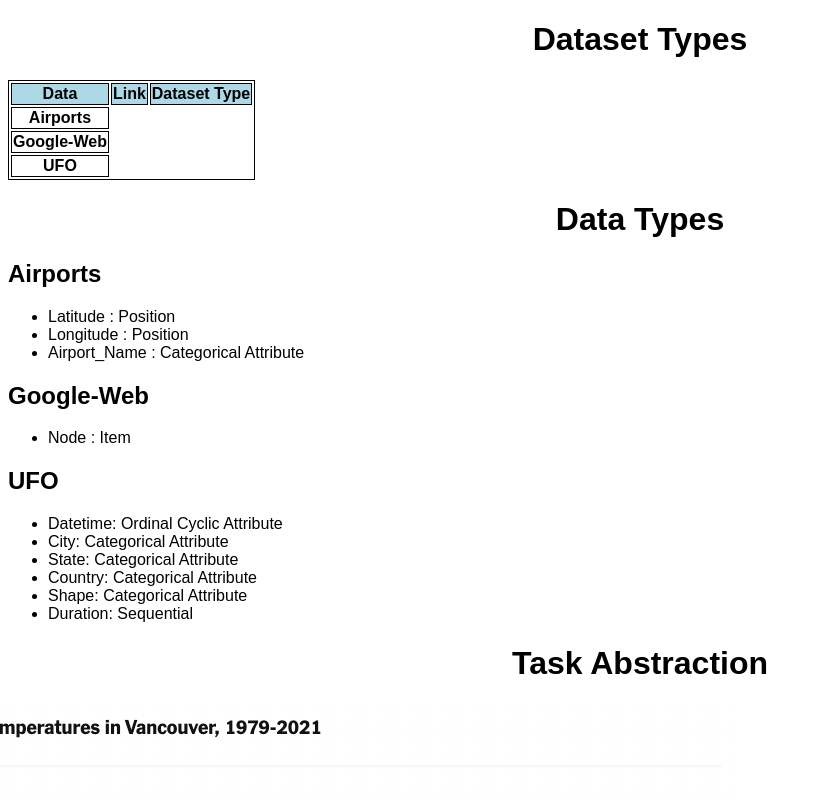
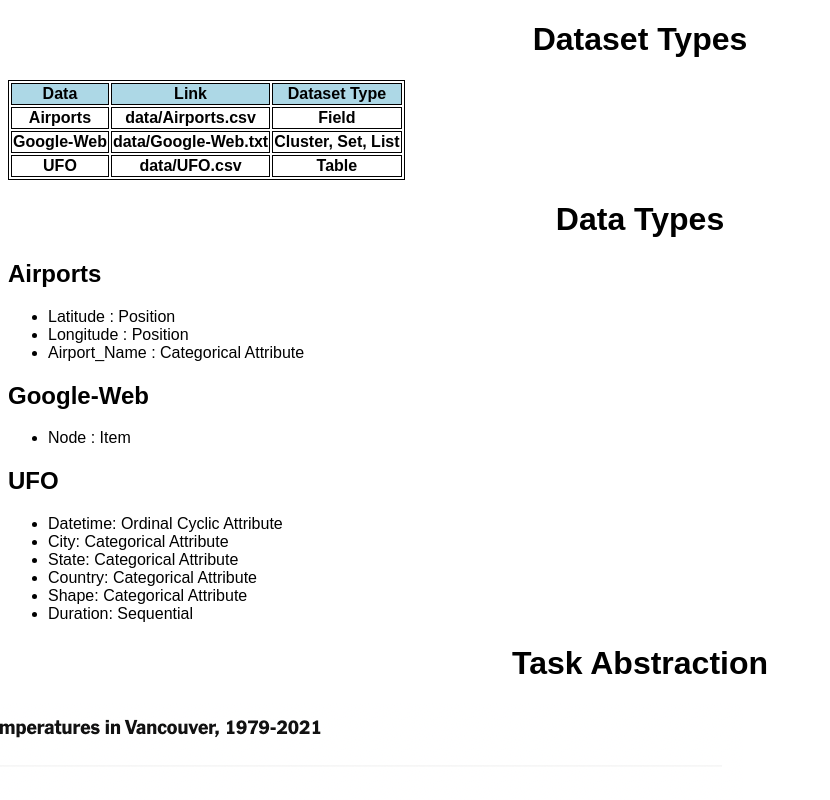
Before and after one commit to DS4200-Sec2-F22/hw-02-2ez, a plain HTML site: page index.html in a window 1280 px wide. Shown: the top 800 px of the page, without its empty margins (0-830 px from the left). Drawn offline with Linux system fonts and the light colour scheme.

Commit message:
update table

```diff
--- a/index.html
+++ b/index.html
@@ -24,14 +24,24 @@
 
                 <tr>
                     <th>Airports</th>
+                    <th>data/Airports.csv</th>
+                    <th>Field</th>
+
                 </tr>
 
                 <tr>
                     <th>Google-Web</th>
+                    <th>data/Google-Web.txt</th>
+                    <th>Cluster, Set, List</th>
+
+
                 </tr>
 
                 <tr>
                     <th>UFO</th>
+                    <th>data/UFO.csv</th>
+                    <th>Table</th>
+
                 </tr>
 
             </table>
```
